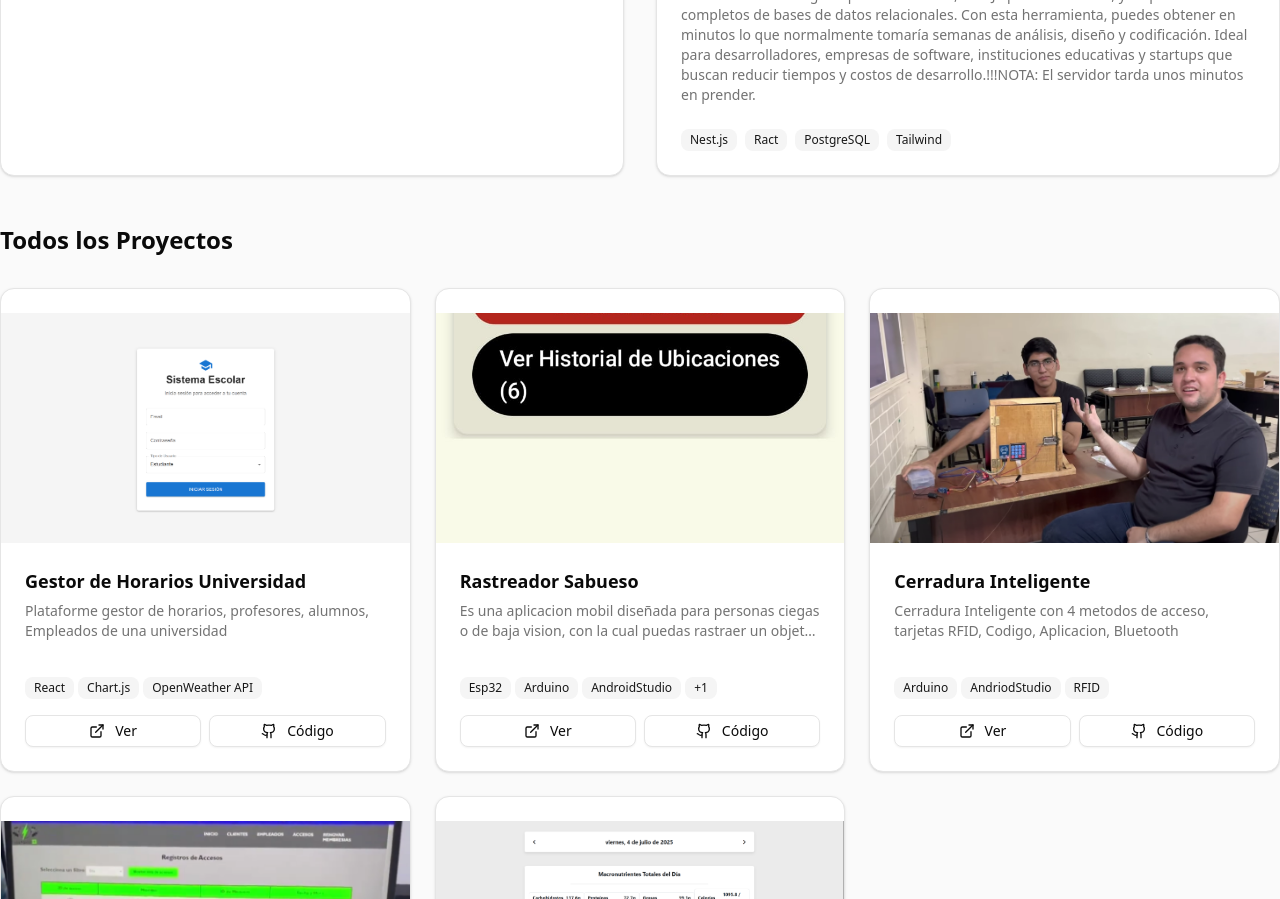
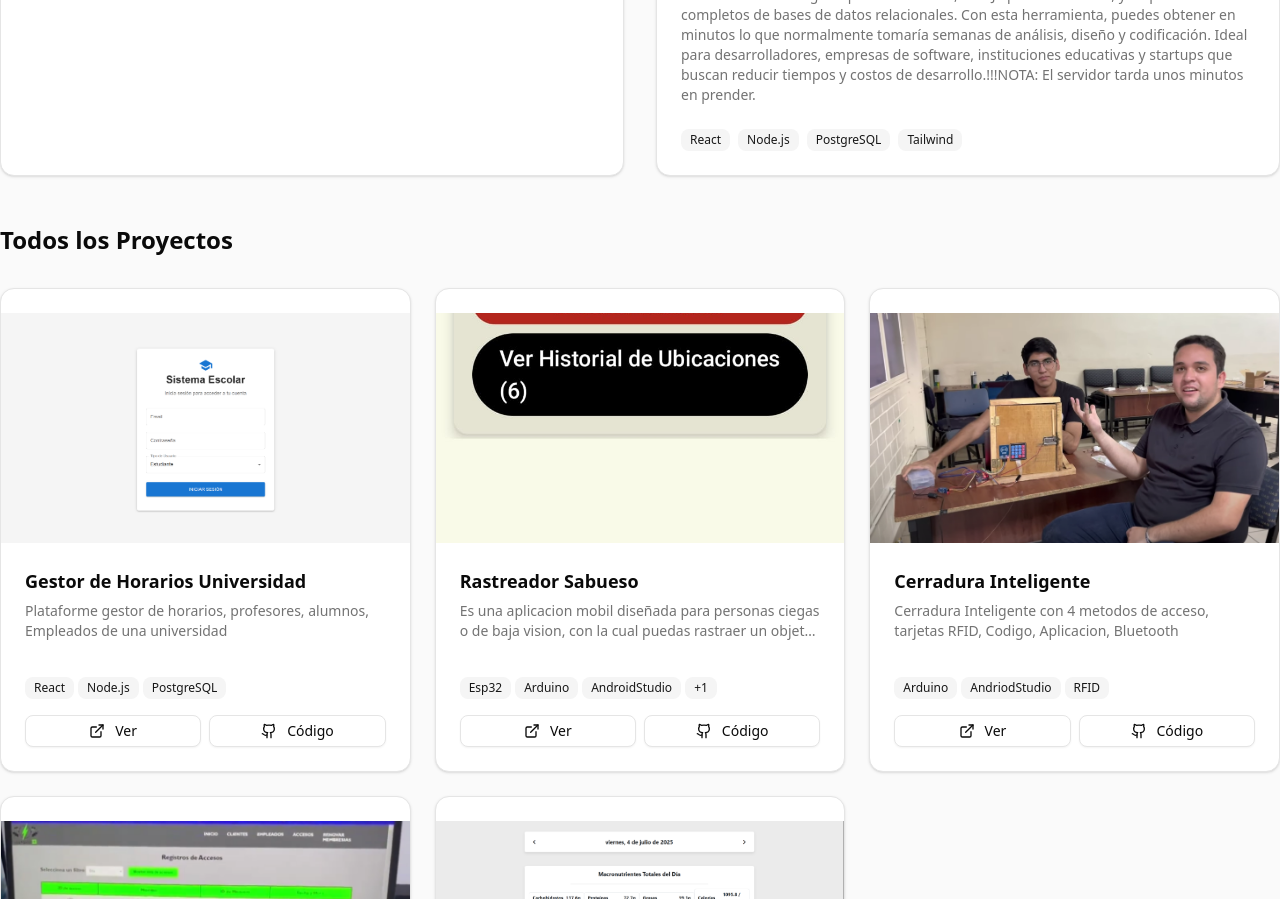
Before and after one commit to eldanielgalaviz/Portafolio, a Next.js app: page / in a window 1280 px wide. Shown: the part 1720-2619 px from the top of the page. Built offline with nearby package versions, Linux system fonts and the light colour scheme.

Commit message:
Agregando NodeJS

```diff
--- a/app/page.tsx
+++ b/app/page.tsx
@@ -17,7 +17,7 @@ const projects = [
     description:
       "Plataforma E-commerce.",
     image: "/tienda.png?height=300&width=500",
-    technologies: ["React", "Next.js", "PostgreSQL", "Stripe"],
+    technologies: ["React", "Node.js","Next.js", "PostgreSQL", "Stripe"],
     liveUrl: "https://www.youtube.com/watch?v=kqUc282Yx9U",
     githubUrl: "https://github.com/eldanielgalaviz/tienda",
     featured: true,
@@ -28,7 +28,7 @@ const projects = [
     description:
       "Generador de Plataformas con UML es una innovadora plataforma impulsada por Inteligencia Artificial que transforma ideas en sistemas completos de software. A partir de un simple prompt en lenguaje natural (por ejemplo, “gestor de horarios para una universidad”), el sistema genera automáticamente todos los diagramas UML necesarios, incluyendo diagramas de clases, de paquetes, de secuencia, y más. Estos diagramas no solo representan visualmente la arquitectura del sistema, sino que son el punto de partida para generar todo el código fuente de la aplicación, tanto frontend como backend. La plataforma genera código estructurado y funcional en tecnologías modernas como Angular para el frontend, NestJS para el backend, y esquemas completos de bases de datos relacionales. Con esta herramienta, puedes obtener en minutos lo que normalmente tomaría semanas de análisis, diseño y codificación. Ideal para desarrolladores, empresas de software, instituciones educativas y startups que buscan reducir tiempos y costos de desarrollo.!!!NOTA: El servidor tarda unos minutos en prender.",
     image: "/UML.png?height=300&width=500",
-    technologies: ["Nest.js", "Ract", "PostgreSQL", "Tailwind"],
+    technologies: ["React", "Node.js", "PostgreSQL", "Tailwind"],
     liveUrl: "https://uml-generator-4gsb-7bcxx3dvg-jesusdanielgfim-uasedumxs-projects.vercel.app/",
     githubUrl: "https://github.com/eldanielgalaviz/UML-GENERATOR",
     featured: true,
@@ -39,7 +39,7 @@ const projects = [
     description:
       "Plataforme gestor de horarios, profesores, alumnos, Empleados de una universidad",
     image: "/horarios.png?height=300&width=500",
-    technologies: ["React", "Chart.js", "OpenWeather API"],
+    technologies: ["React", "Node.js", " PostgreSQL"],
     liveUrl: "https://controlhorarios.up.railway.app/",
     githubUrl: "https://github.com/LuisRo14/Proyecto_Horarios_ahora_si",
     featured: false,
```
